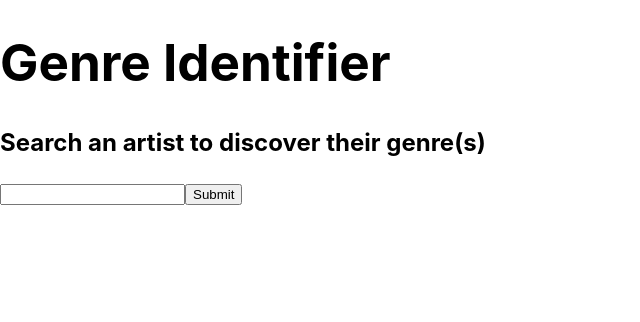
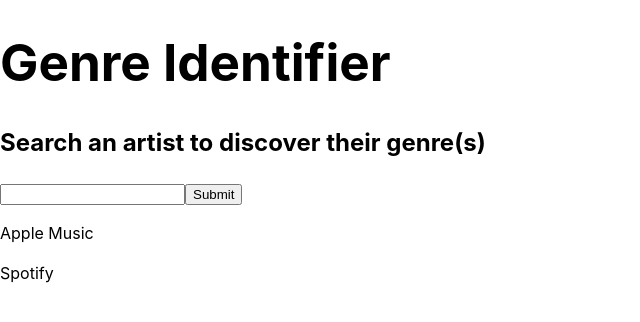
Before and after one commit to bradywinslow/genre-identifier, a React (Vite) app: page / in a window 1280 px wide. Shown: the top 322 px of the page, without its empty margins (0-640 px from the left). Built offline with nearby package versions, Linux system fonts and the light colour scheme.

Commit message:
add AppleMusic and Spotify components

```diff
--- a/src/App.jsx
+++ b/src/App.jsx
@@ -2,6 +2,8 @@ import Header from './components/Header';
 import SubHeader from './components/SubHeader';
 import Input from './components/Input';
 import Button from './components/Button';
+import AppleMusic from './components/AppleMusic';
+import Spotify from './components/Spotify';
 
 export default function App() {
 
@@ -11,6 +13,8 @@ export default function App() {
       <SubHeader />
       <Input />
       <Button />
+      <AppleMusic />
+      <Spotify />
     </>
   )
 }
--- /dev/null
+++ b/src/components/AppleMusic.jsx
@@ -0,0 +1,7 @@
+export default function AppleMusic() {
+    return (
+        <>
+            <p>Apple Music</p>
+        </>
+    )
+}
--- /dev/null
+++ b/src/components/Spotify.jsx
@@ -0,0 +1,7 @@
+export default function Spotify() {
+    return (
+        <>
+            <p>Spotify</p>
+        </>
+    )
+}
```
